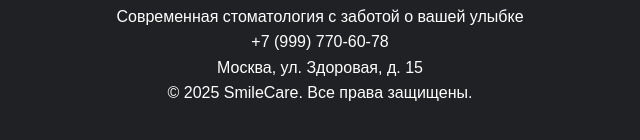
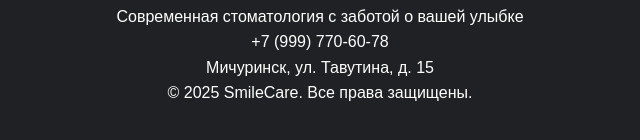
Before and after one commit to UnaBlomst/SmileCare, a plain HTML site: page booking.html in a window 1280 px wide. Shown: the part 904-1044 px from the top of the page, 320-960 px from the left. Drawn offline with Linux system fonts and the light colour scheme.

Commit message:
Update booking.html

```diff
--- a/booking.html
+++ b/booking.html
@@ -238,7 +238,7 @@
             <h2>Smile<span>Care</span></h2>
             <p>Современная стоматология с заботой о вашей улыбке</p>
             <p>+7 (999) 770-60-78</p>
-            <p>Москва, ул. Здоровая, д. 15</p>
+            <p>Мичуринск, ул. Тавутина, д. 15</p>
         </div>
 
         <div class="footer-column">
```
